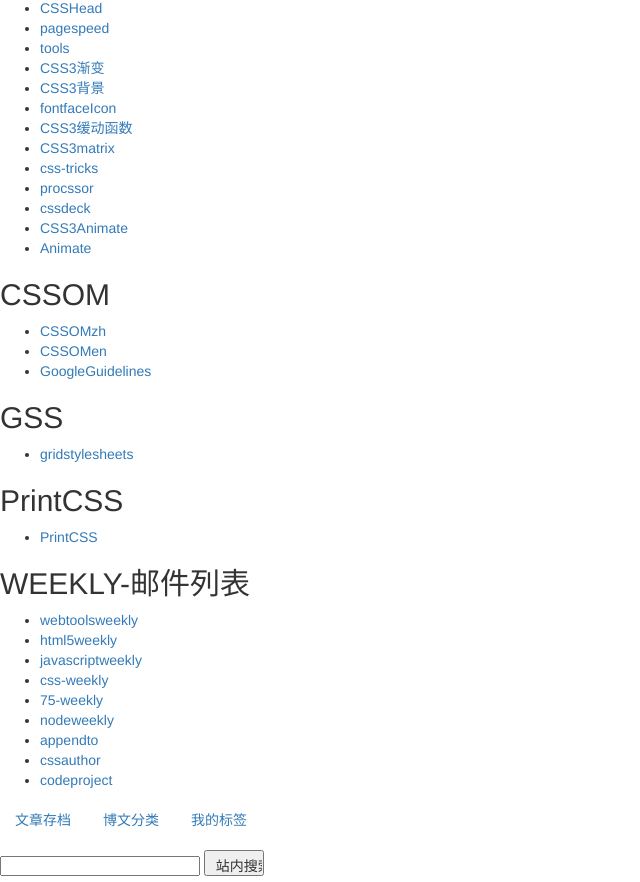
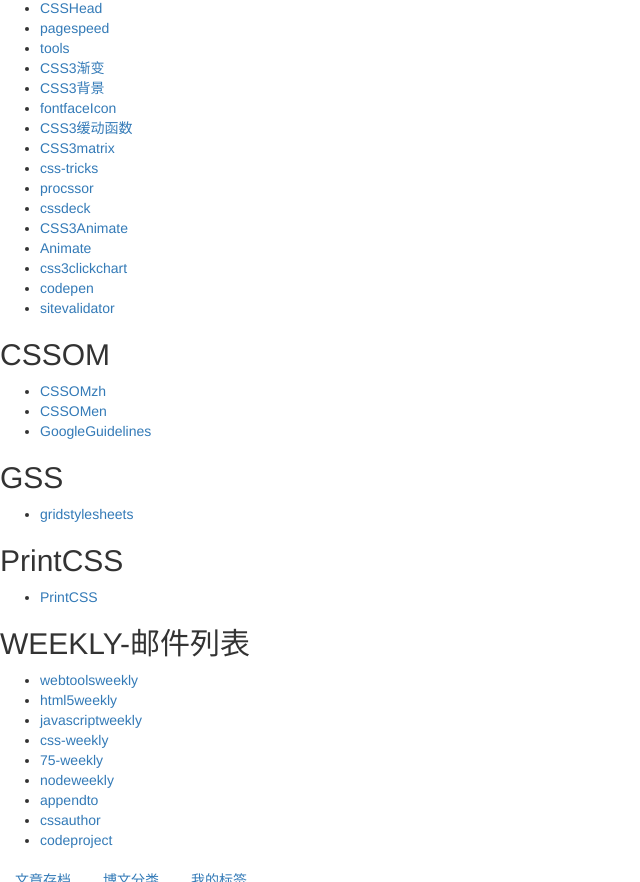
Before and after one commit to wkylin/wkylin.github.com, a Jekyll site: the page built from css3link.html, in a window 1280 px wide and 900 px high, scrolled down 3849 px, cut to the strip 0-882 px from the top of the window. Shown: the whole strip, without its empty margins (0-640 px from the left). Built offline with Jekyll 4.4.1, drawn with Linux system fonts in a browser that asks for light colours; nearby versions of some CDN libraries; library files that are not in the unit come from our copies; comment, search, counter and statistics services are not loaded.

Commit message:
site link

```diff
--- a/css3link.html
+++ b/css3link.html
@@ -182,6 +182,9 @@
     <li class="ui-list-item"><a href="http://cssdeck.com/" target="_blank">cssdeck</a></li>
     <li class="ui-list-item"><a href="http://ecd.tencent.com/css3/index.html" target="_blank">CSS3Animate</a></li>
     <li class="ui-list-item"><a href="http://daneden.github.io/animate.css/" target="_blank">Animate</a></li>
+    <li class="ui-list-item"><a href="http://css3clickchart.com/" target="_blank">css3clickchart</a></li>
+    <li class="ui-list-item"><a href="http://codepen.io/" target="_blank">codepen</a></li>
+    <li class="ui-list-item"><a href="https://sitevalidator.com/" target="_blank">sitevalidator</a></li>
 </ul>
 
 <div class="ui-title fn-clear">
--- a/html5.html
+++ b/html5.html
@@ -51,6 +51,7 @@
     <li class="ui-list-item"><a href="http://gs.statcounter.com/" target="_blank">statcounter</a></li>
     <li class="ui-list-item"><a href="http://data.cnzz.com/main.php?s=brow" target="_blank">dataCnzz</a></li>
     <li class="ui-list-item"><a href="http://webscan.360.cn/" target="_blank">360漏洞</a></li>
+    <li class="ui-list-item"><a href="http://www.jpegmini.com/" target="_blank">jpegmini</a></li>
 </ul>
 <div class="ui-title fn-clear">
     <h2>SEO</h2>
@@ -93,6 +94,7 @@
 </div>
 <ul class="ui-list fn-clear">
     <li class="ui-list-item"><a href="http://www.htmlfivewow.com/" target="_blank">html5WoW</a></li>
+    <li class="ui-list-item"><a href="http://html5test.com/" target="_blank">html5test</a></li>
     <li class="ui-list-item"><a href="http://webcomponents.org/" target="_blank"><span class="ft-red">webcomponents</span></a></li>
     <li class="ui-list-item"><a href="http://www.html5tricks.com/" target="_blank">html5tricks</a></li>
     <li class="ui-list-item"><a href="http://www.html5plus.org/" target="_blank">html5plus</a></li>
--- a/jslink.html
+++ b/jslink.html
@@ -126,6 +126,7 @@
     <li class="ui-list-item"><a href="http://www.daimajiayuan.com/" target="_blank">代码家园</a></li>
     <li class="ui-list-item"><a href="http://manos.malihu.gr/" target="_blank">scroll</a></li>
     <li class="ui-list-item"><a href="http://basic-slider.com/" target="_blank">BasicSlider</a></li>
+    <li class="ui-list-item"><a href="http://jsconf.com/" target="_blank">jsconf</a></li>
 </ul>
 
 <div class="ui-title fn-clear">
```
